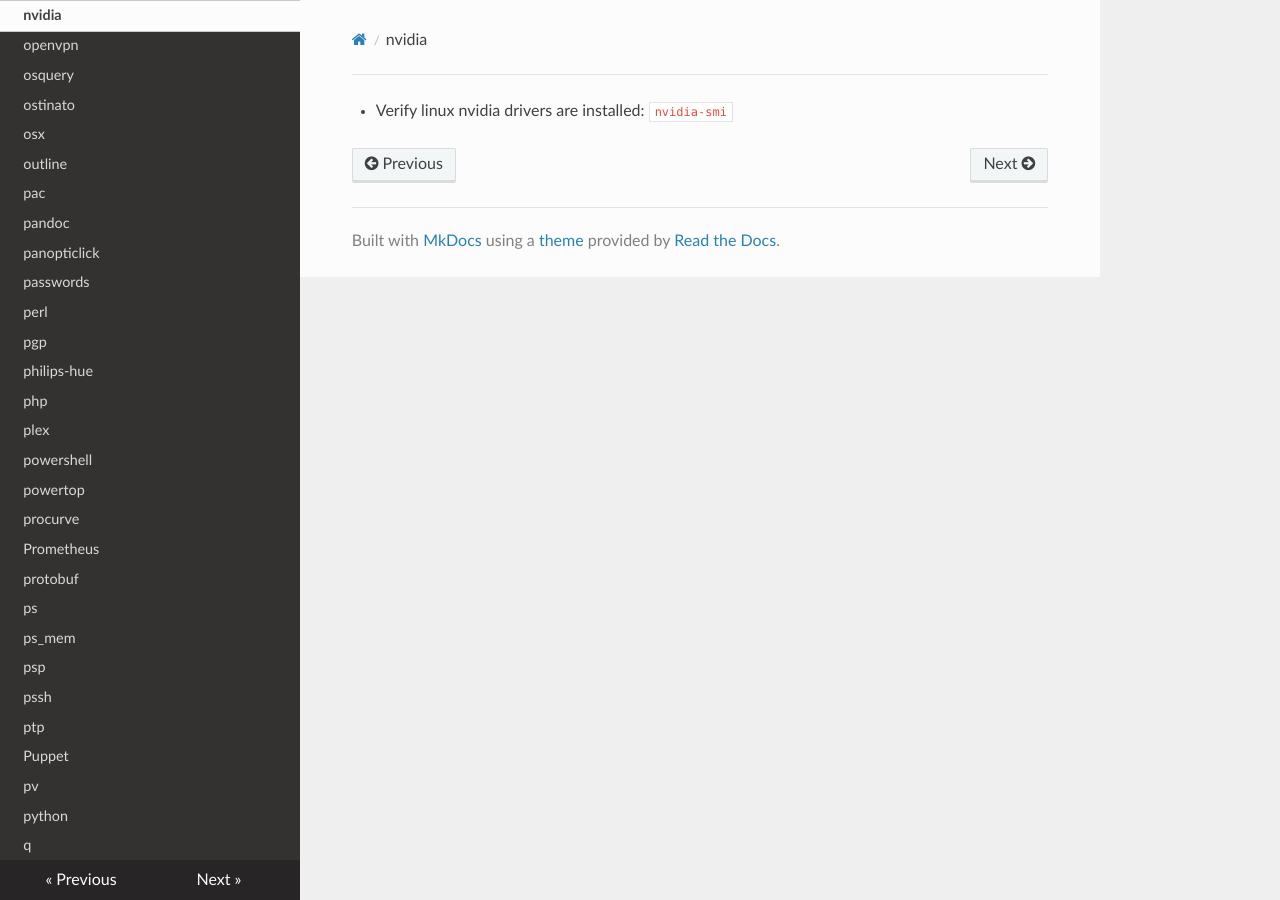
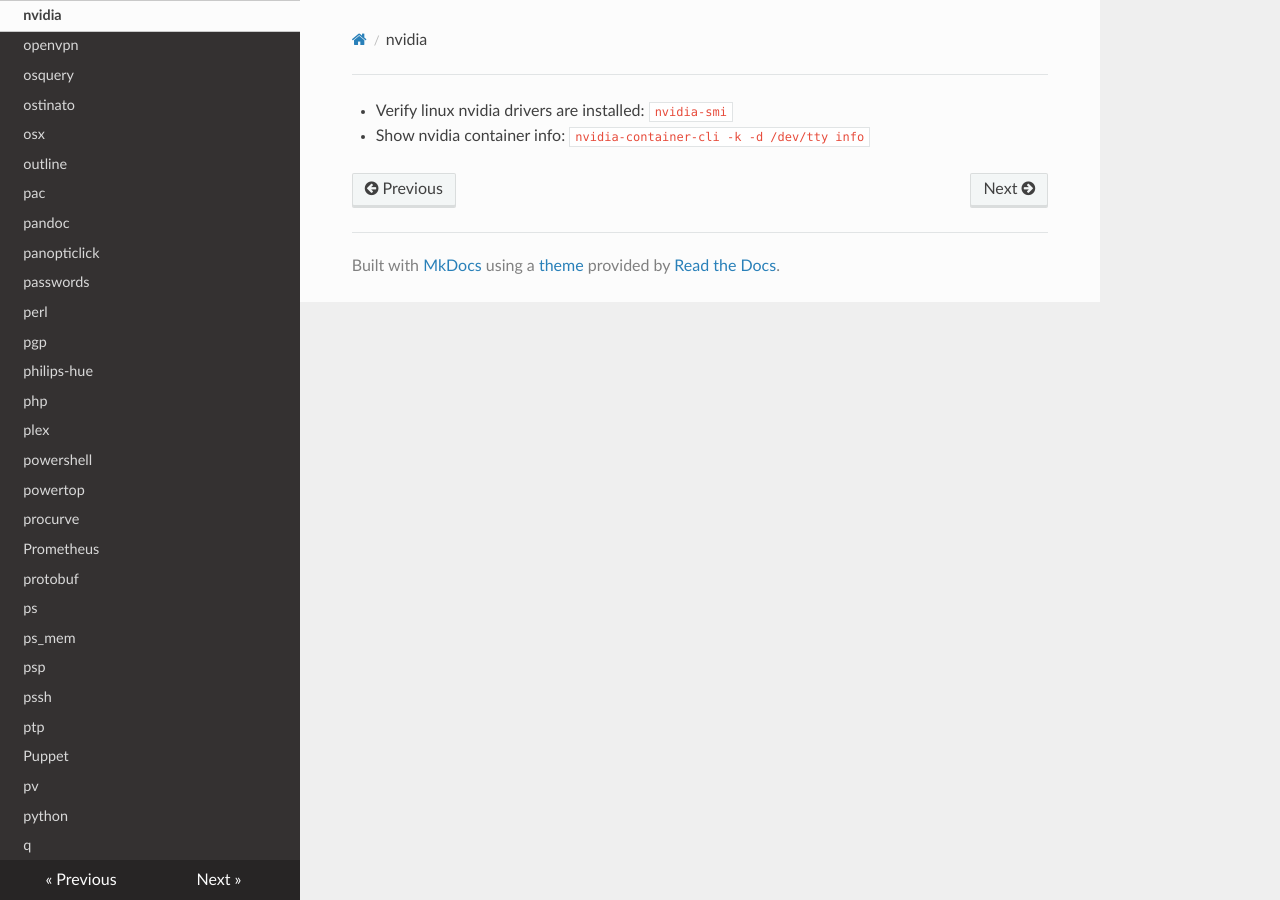
Before and after one commit to lando-cal/tech-notes, an MkDocs documentation site: the page built from docs/nvidia.md, in a window 1280 px wide. Built offline with MkDocs 1.6.1, drawn with Linux system fonts in a browser that asks for light colours; nearby versions of some CDN libraries.

Commit message:
Add another command.

```diff
--- a/docs/nvidia.md
+++ b/docs/nvidia.md
@@ -1,3 +1,4 @@
 Title: nvidia
 
 - Verify linux nvidia drivers are installed: `nvidia-smi`
+- Show nvidia container info: `nvidia-container-cli -k -d /dev/tty info`
```
